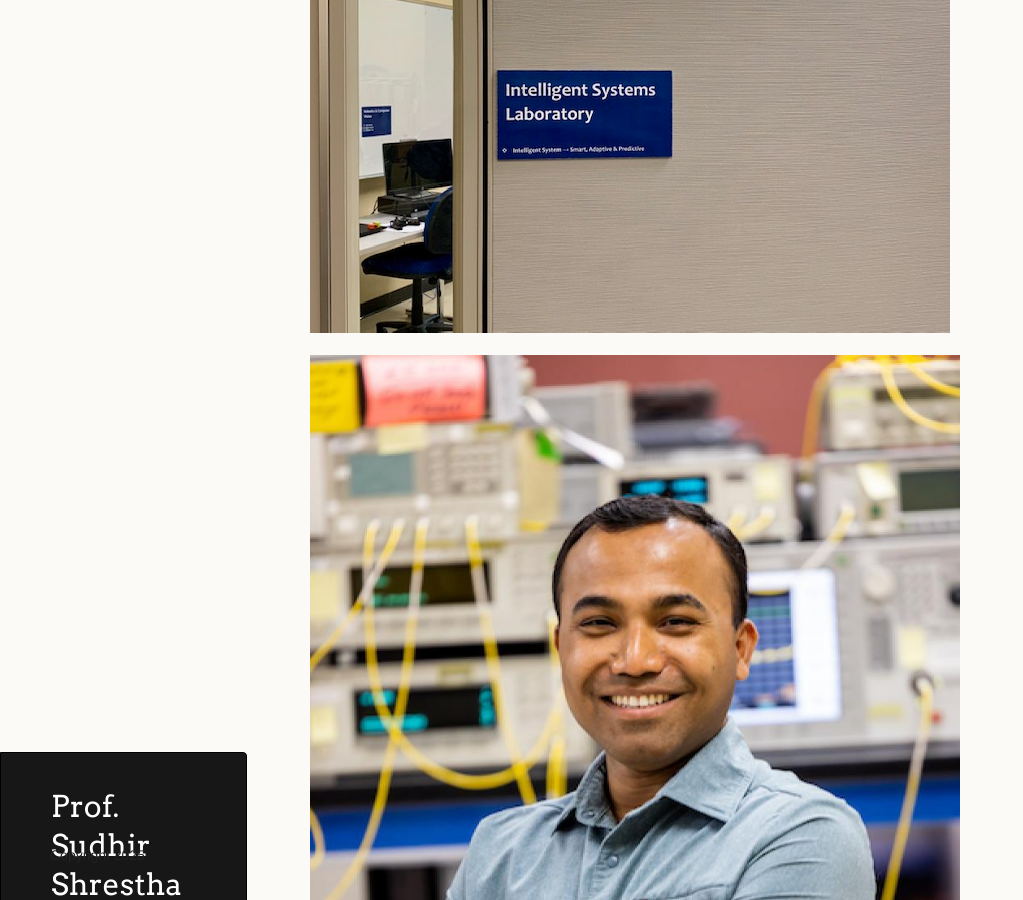
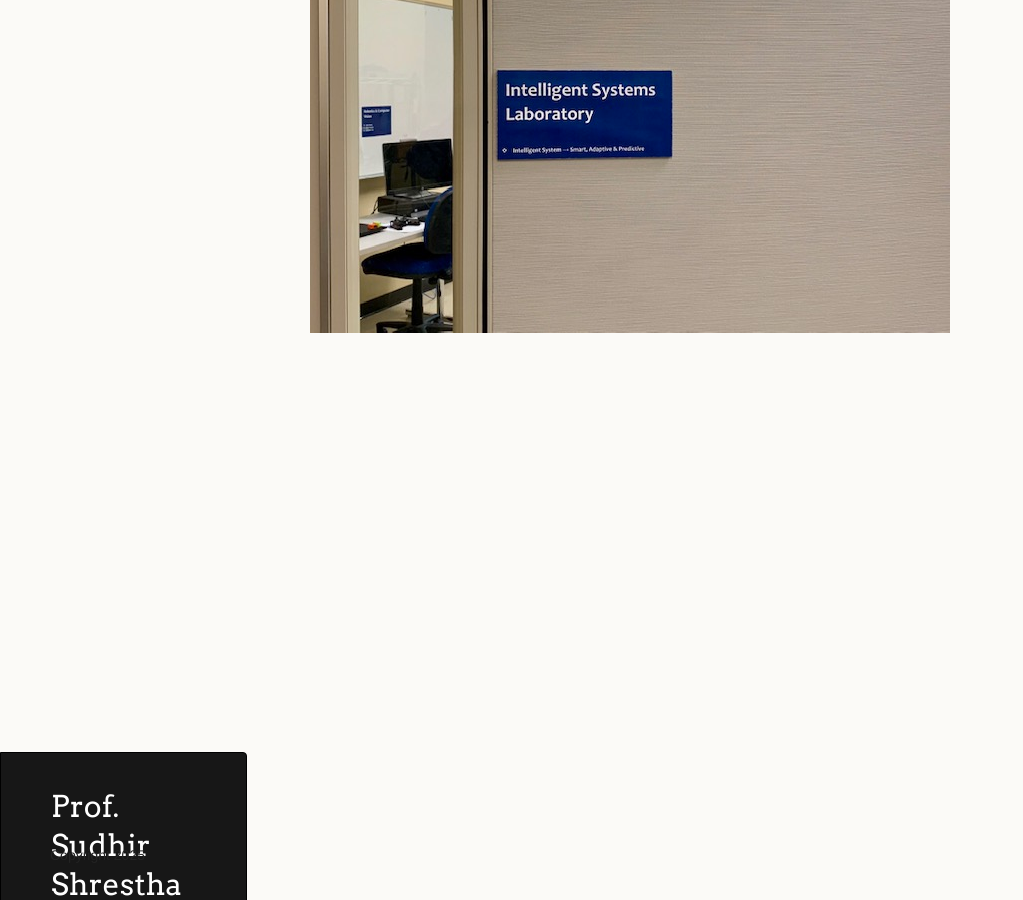
Before and after one commit to profshrestha/profshrestha.github.io, a Jekyll site: the page built from index.md, in a window 1280 px wide and 900 px high, scrolled down 3264 px. Shown: the whole window, without its empty margins (0-1023 px from the left). Built offline with Jekyll 4.4.1, drawn with Linux system fonts in a browser that asks for light colours.

Commit message:
Update index.md

```diff
--- a/index.md
+++ b/index.md
@@ -88,8 +88,6 @@ He has seven patents and more than 35 publications. He is tenured professor at S
 
 ![ISL](images/isl_1.jpg)
 
-![Dr. Shrestha](images/s_shresthabrennanspark_298.jpg)
-
 <!-- ### And a nested list:
 
 - level 1 item
```
